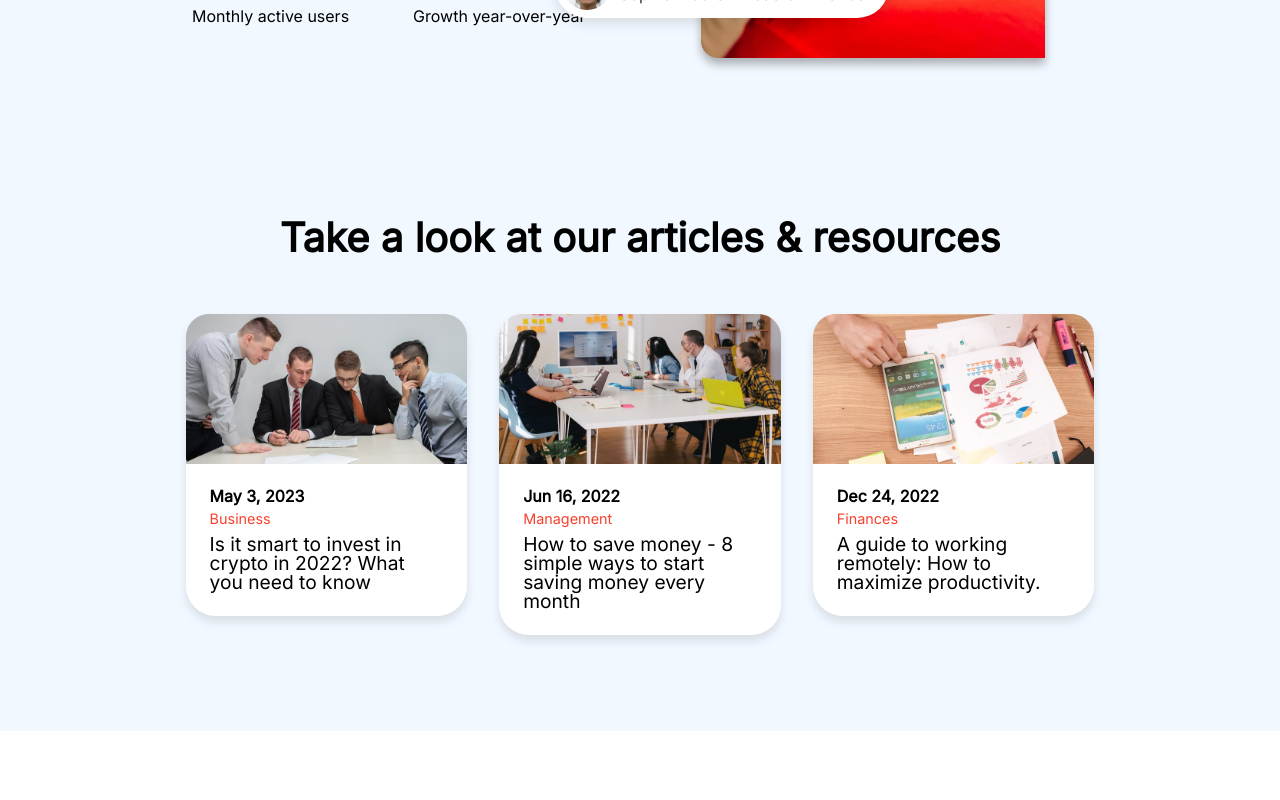
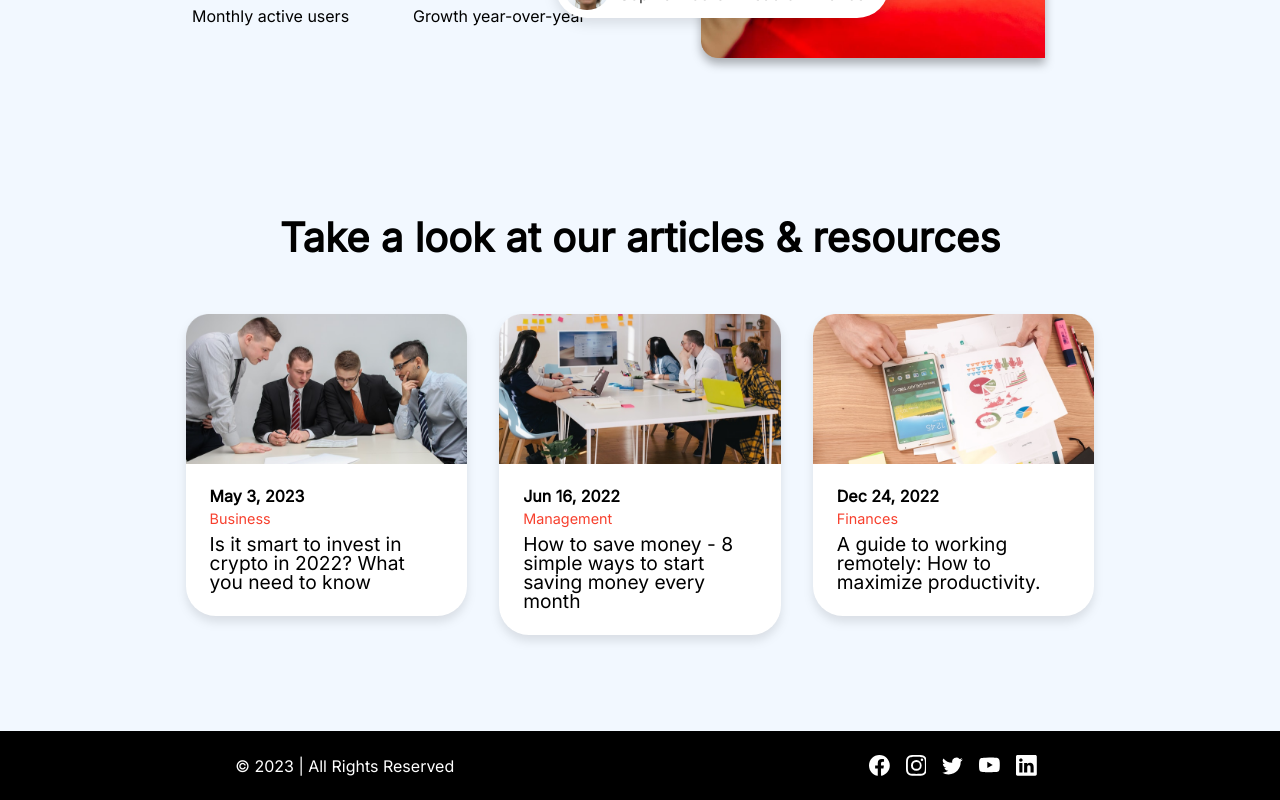
Before and after one commit to matheusgesser/gesser-bank, a React (Vite) app: page / in a window 1280 px wide. Shown: the part 3865-4665 px from the top of the page. Before the commit the page ends 4596 px from the top, so only its background shows below. Built offline with nearby package versions, Linux system fonts and the light colour scheme.

Commit message:
feat: add page footer

```diff
--- a/src/App.jsx
+++ b/src/App.jsx
@@ -1,6 +1,6 @@
 import React from "react"
 import styled from "styled-components"
-import { Header, Hero, BrandSection, Features, Product, StartSteps, Insight, Blog } from "./components"
+import { Header, Hero, BrandSection, Features, Product, StartSteps, Insight, Blog, Footer } from "./components"
 
 export default function App() {
   return (
@@ -15,6 +15,7 @@ export default function App() {
         <Insight />
         <Blog />
       </Main>
+      <Footer />
     </>
   )
 }
--- /dev/null
+++ b/src/components/Footer/index.jsx
@@ -0,0 +1,26 @@
+import React from 'react'
+
+import { Wrapper } from './styles'
+import { BsFacebook, BsInstagram, BsLinkedin, BsTwitter, BsYoutube } from 'react-icons/bs'
+
+
+export default function Footer() {
+  return (
+    <>
+      <Wrapper>
+        <section>
+        </section>
+        <section>
+          <strong>© 2023 | All Rights Reserved</strong>
+          <aside>
+            <BsFacebook />
+            <BsInstagram />
+            <BsTwitter />
+            <BsYoutube />
+            <BsLinkedin />
+          </aside>
+        </section>
+      </Wrapper>
+    </>
+  )
+}
--- /dev/null
+++ b/src/components/Footer/styles.jsx
@@ -0,0 +1,33 @@
+import styled from "styled-components"
+
+export const Wrapper = styled.footer`
+  width: 100%;
+  display: flex;
+  flex-direction: column;
+  align-items: center;
+  padding: 1rem 2rem;
+  background: #000;
+  color: #fff;
+  & > section:last-of-type {
+    width: 100%;
+    display: flex;
+    align-items: center;
+    justify-content: space-around;
+  }
+  & aside {
+    display: flex;
+    & svg {
+      font-size: 1.3rem;
+      box-sizing: content-box;
+      padding: 0.5rem;
+      cursor: pointer;
+    }
+  }
+  @media (max-width:700px) {
+    & > section:last-of-type {
+      flex-direction: column-reverse;
+      padding: 1rem;
+      gap: 2rem;
+    }
+  }
+`
--- a/src/components/index.js
+++ b/src/components/index.js
@@ -6,3 +6,4 @@ export { default as Product } from './Product'
 export { default as StartSteps } from './StartSteps'
 export { default as Insight } from './Insight'
 export { default as Blog } from './Blog'
+export { default as Footer } from './Footer'
```
